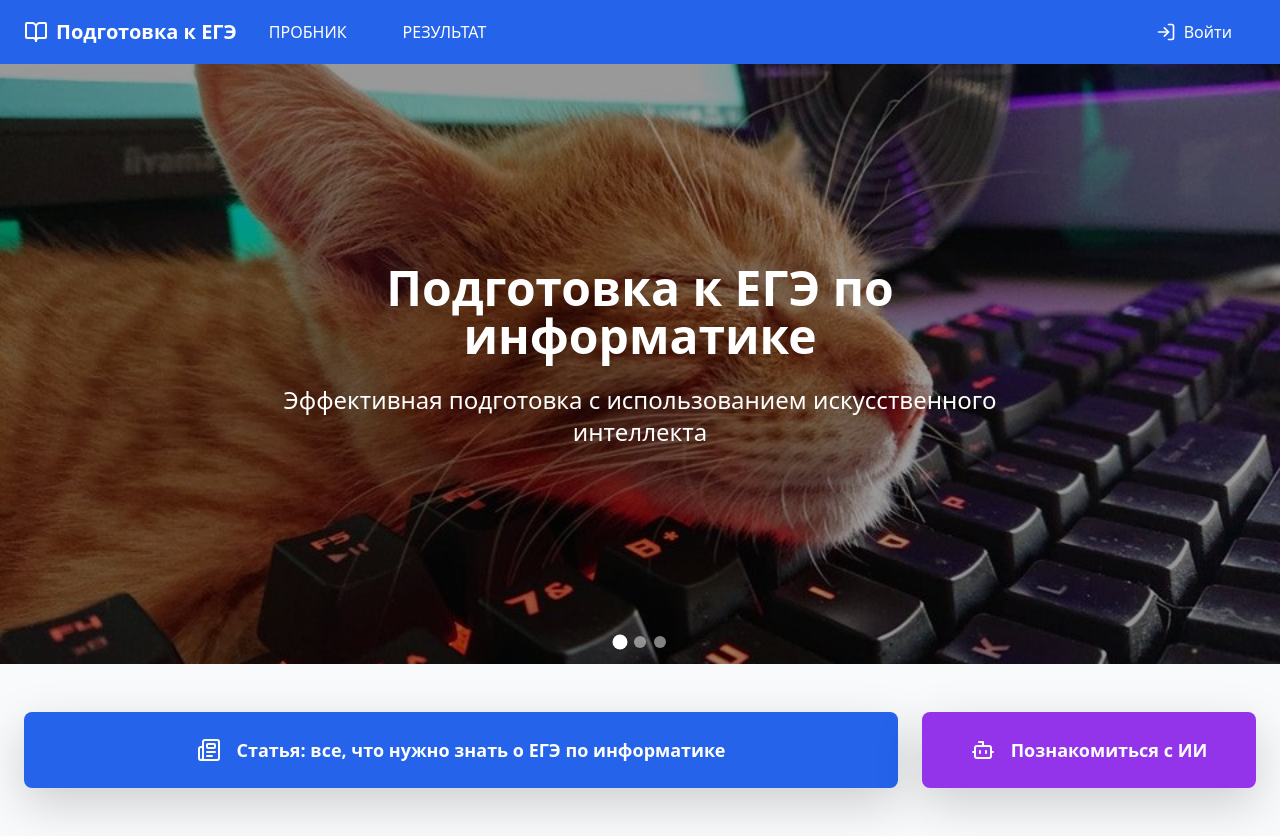
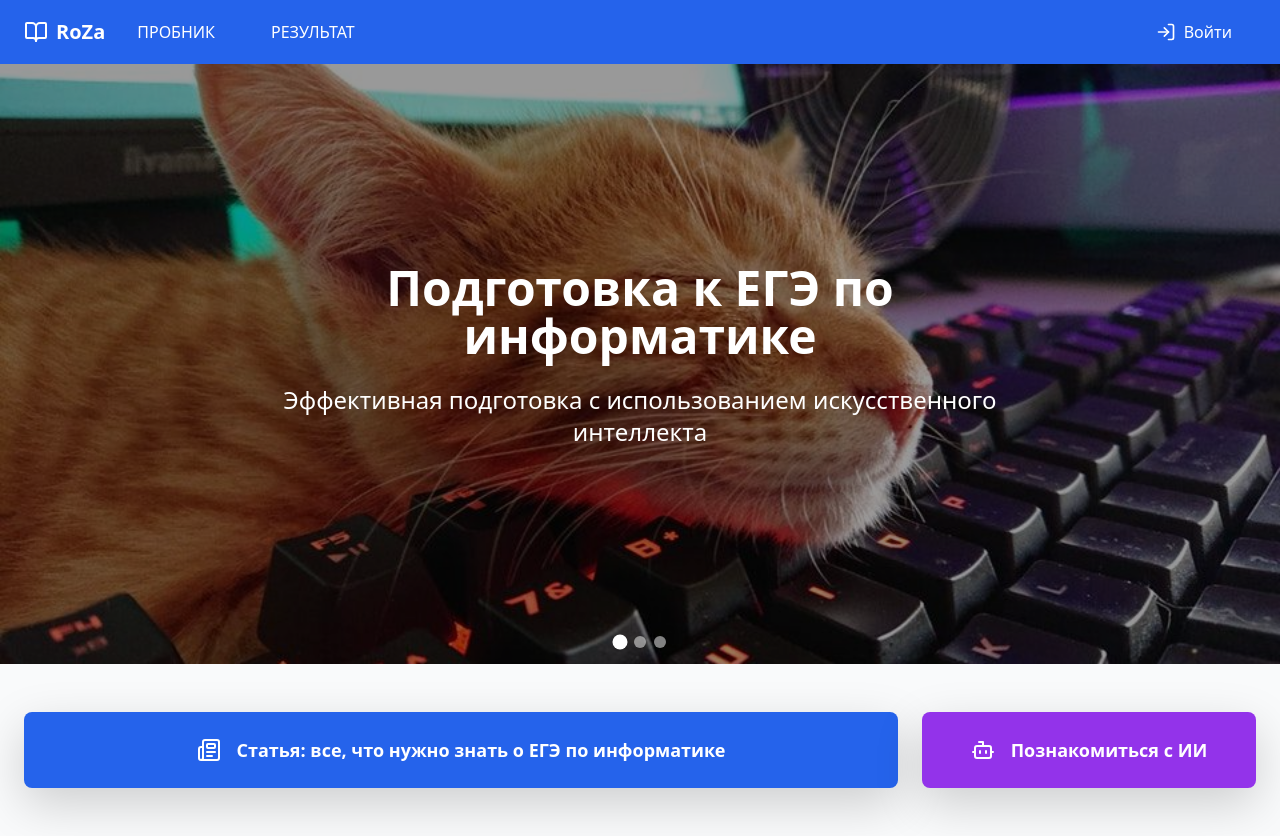
Before and after one commit to RoZaProject/education_aplication, a React (Vite) app: page / in a window 1280 px wide. Built offline with nearby package versions, Linux system fonts and the light colour scheme.

Commit message:
Доработки

```diff
--- a/src/output.css
+++ b/src/output.css
@@ -18,7 +18,6 @@
   /* 2 */
   border-color: #e5e7eb;
   /* 2 */
-  font-family: roboto;
 }
 
 ::before,
@@ -1074,7 +1073,7 @@ video {
 }
 
 *{
-  font-family: 'roboto';
+  font-family: roboto;
 }
 
 html, body, div, span, applet, object, iframe,
--- a/src/pages/HomePage.jsx
+++ b/src/pages/HomePage.jsx
@@ -52,7 +52,7 @@ function HomePage() {
           <div className="flex justify-between h-16 items-center">
             <div className="flex items-center space-x-2">
               <BookOpen className="h-6 w-6" />
-              <span className="font-bold text-xl"><Link to="/" style={{color: "white", textDecoration:'none'}}> Подготовка к ЕГЭ </Link></span>
+              <span className="font-bold text-xl"><Link to="/" style={{color: "white", textDecoration:'none'}}> RoZa </Link></span>
 
               <button className="hover:bg-blue-700 px-4 py-2 rounded-md flex items-center space-x-2">
 
--- a/src/pages/LandingPage.jsx
+++ b/src/pages/LandingPage.jsx
@@ -33,7 +33,7 @@ function LandingPage() {
           <div className="flex justify-between h-16 items-center">
             <div className="flex items-center space-x-2">
               <BookOpen className="h-6 w-6" />
-              <span className="font-bold text-xl"><Link to="/" style={{color: "white", textDecoration:'none'}}> Подготовка к ЕГЭ </Link></span>
+              <span className="font-bold text-xl"><Link to="/" style={{color: "white", textDecoration:'none'}}> RoZa </Link></span>
 
               <button className="hover:bg-blue-700 px-4 py-2 rounded-md flex items-center space-x-2">
 
--- a/src/pages/ResultsPage.jsx
+++ b/src/pages/ResultsPage.jsx
@@ -32,7 +32,7 @@ function ResultsPage() {
           <div className="flex justify-between h-16 items-center">
             <div className="flex items-center space-x-2">
               <BookOpen className="h-6 w-6" />
-              <span className="font-bold text-xl"><Link to="/" style={{color: "white", textDecoration:'none'}}> Подготовка к ЕГЭ </Link></span>
+              <span className="font-bold text-xl"><Link to="/" style={{color: "white", textDecoration:'none'}}> RoZa </Link></span>
 
               <button className="hover:bg-blue-700 px-4 py-2 rounded-md flex items-center space-x-2">
 
```
